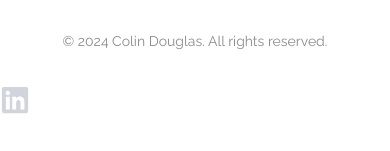
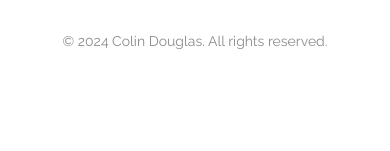
Before and after one commit to dpprdgls/React-Portfolio, a React (Vite) app in the folder react-portfolio/: page / in a window 390 px wide. Shown: the part 225-376 px from the top of the page. Built offline with nearby package versions, Linux system fonts and the light colour scheme.

Commit message:
update slide icon position and properties

```diff
--- a/react-portfolio/src/components/navbar.jsx
+++ b/react-portfolio/src/components/navbar.jsx
@@ -32,12 +32,18 @@ const NavBar = () => {
         </ul>
 
         {/* social icons */}
-        <div className='flex fixed flex-col top-[35%] left-0'>
+        <div className='hidden lg:flex fixed flex-col top-[90%] left-0'>
             <ul>
                 <li className='w-[160px] h-[60px] flex justify-between items-center ml-[-78px] hover:ml-[-10px] duration-300'>
                     <a className='flex justify-between items-center'
                      href='/'>
                         Linkedin <FaLinkedin size={30} />
+                    </a>
+                </li>
+                <li className='w-[160px] h-[60px] flex justify-between items-center ml-[-67px] hover:ml-[-10px] duration-300'>
+                    <a className='flex justify-between items-center'
+                     href='/'>
+                        GitHub <FaGithub size={30} />
                     </a>
                 </li>
             </ul>
```
